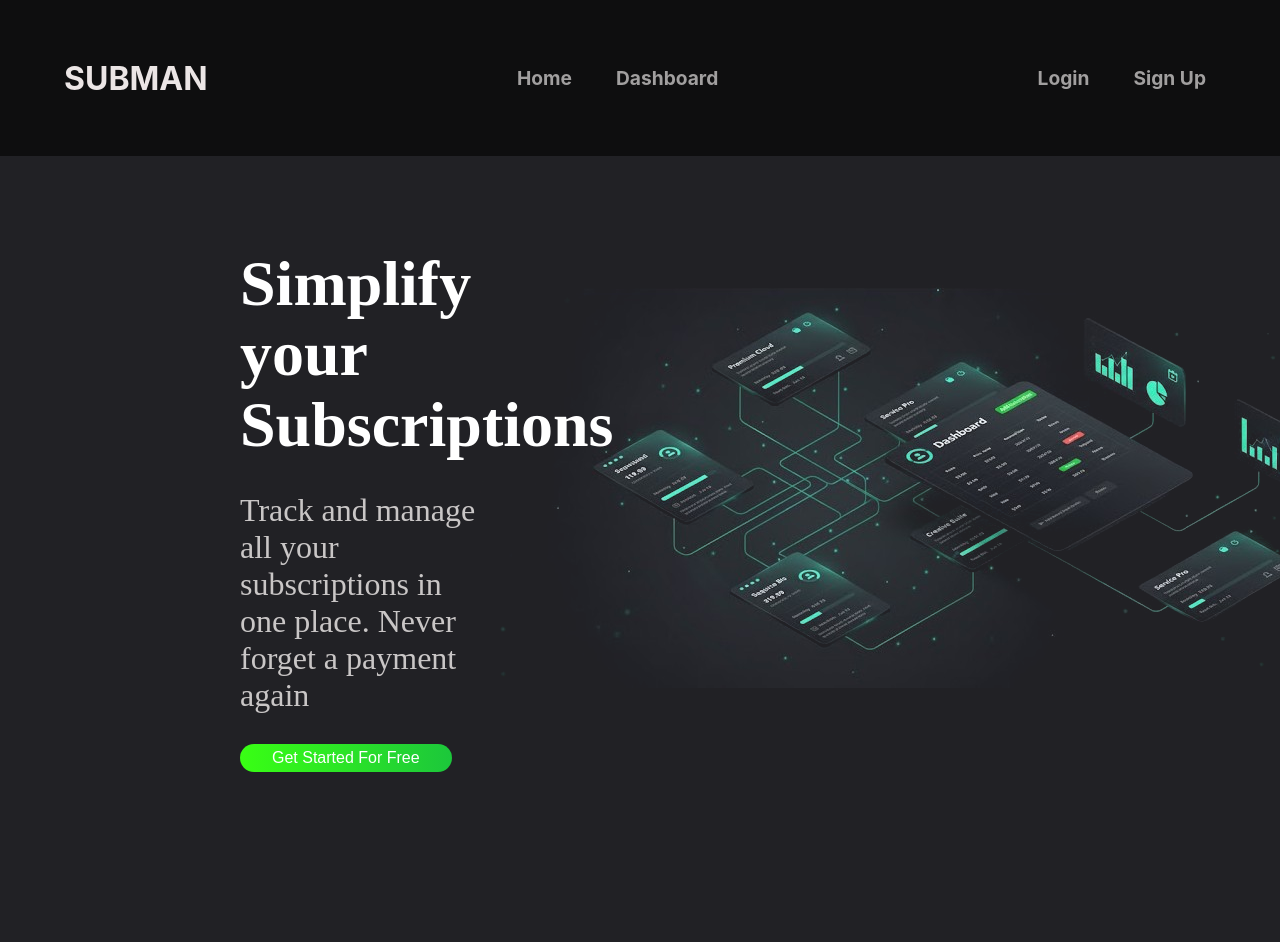
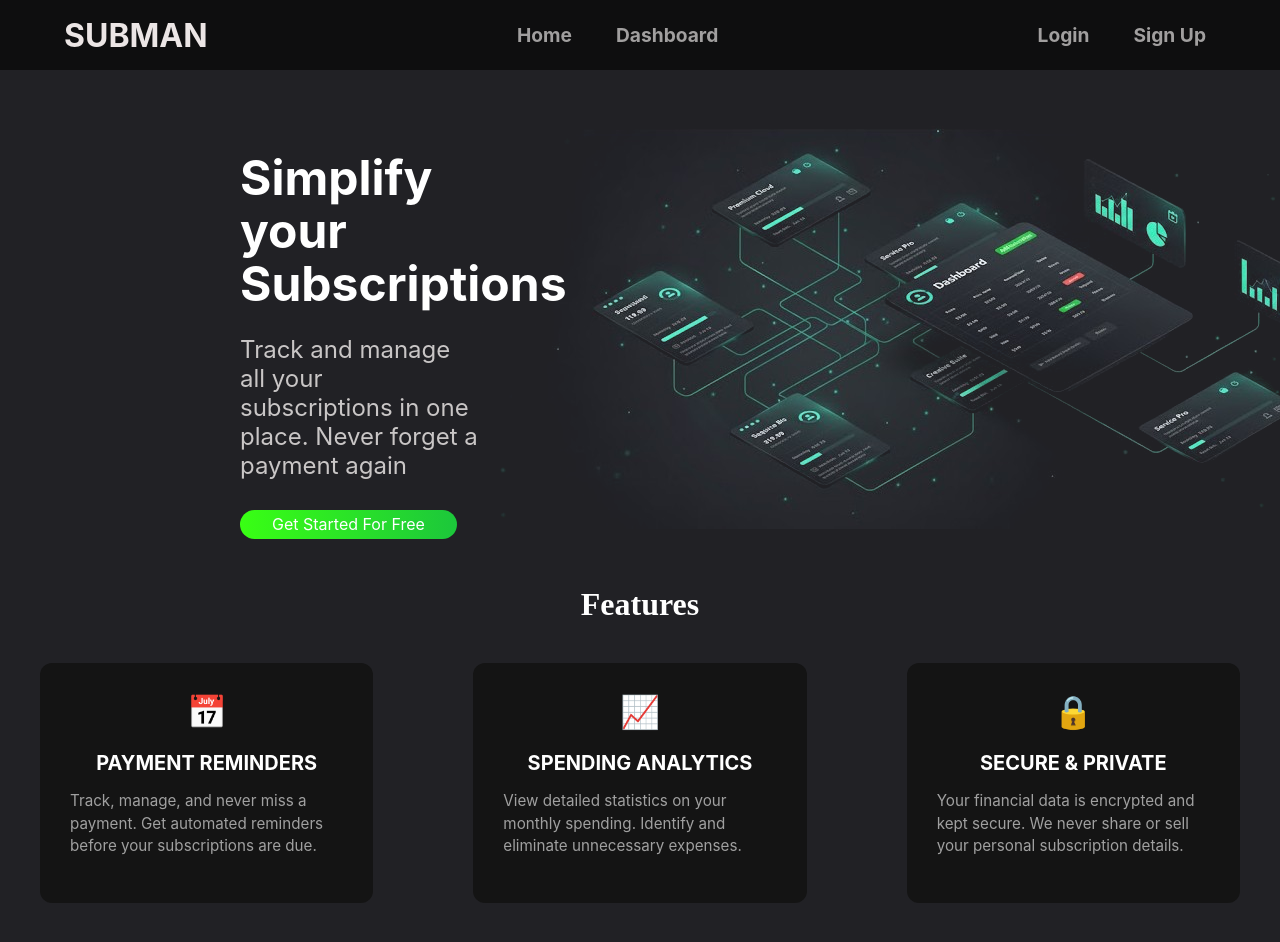
Before and after one commit to jshef747/SUBMAN, a React (Vite) app in the folder frontend/subman-client/: page / in a window 1280 px wide. Shown: the top 942 px of the page. After the commit the page ends 903 px from the top, so only its background shows below. Built offline with nearby package versions, Linux system fonts and the light colour scheme.

Commit message:
fixed the header height and added features cards. also changed fonts in the homepage

```diff
--- a/frontend/subman-client/src/App.css
+++ b/frontend/subman-client/src/App.css
@@ -1,4 +1,15 @@
 #root {
+  --font-body: -apple-system, BlinkMacSystemFont, "Segoe UI", Roboto, Helvetica,
+    Arial, sans-serif;
+
+  --font-size-base: 1.2rem;
+
+  --font-weight-bold: 700;
+
+  --font-weight-normal: 400;
+
+  --font-size-h1: 4rem;
+  --font-weight-h1: 800;
 }
 
 .logo {
--- a/frontend/subman-client/src/components/header/header.css
+++ b/frontend/subman-client/src/components/header/header.css
@@ -7,6 +7,7 @@
   background-color: #0e0e0f;
   width: 100%;
   z-index: 1000;
+  height: 70px;
 }
 
 .app-header a {
--- /dev/null
+++ b/frontend/subman-client/src/pages/homepage/components/featureCard/featureCard.css
@@ -0,0 +1,32 @@
+.feature-card {
+  background-color: rgb(20, 20, 20);
+  border-radius: 12px;
+  padding: 30px;
+  width: 300px;
+
+  text-align: left;
+  color: #fff;
+}
+
+.feature-card-icon {
+  font-size: 2rem;
+  color: #50e3c2;
+  text-align: center;
+  margin-bottom: 15px;
+}
+
+.feature-card-title {
+  font-size: 1.25rem;
+  font-family: var(--font-body);
+  font-weight: 700;
+  margin-bottom: 10px;
+  text-align: center;
+  text-transform: uppercase;
+}
+
+.feature-card-description {
+  font-size: 0.95rem;
+  font-family: var(--font-body);
+  line-height: 1.5;
+  color: #a0a0a0;
+}
--- /dev/null
+++ b/frontend/subman-client/src/pages/homepage/components/featureCard/featureCard.tsx
@@ -0,0 +1,21 @@
+import "./featureCard.css";
+
+interface FeatureCardProps {
+  icon: React.ReactNode;
+  title: string;
+  description: string;
+}
+
+export default function FeatureCard({
+  icon,
+  title,
+  description,
+}: FeatureCardProps) {
+  return (
+    <div className="feature-card">
+      <div className="feature-card-icon">{icon}</div>
+      <h3 className="feature-card-title">{title}</h3>
+      <p className="feature-card-description">{description}</p>
+    </div>
+  );
+}
--- /dev/null
+++ b/frontend/subman-client/src/pages/homepage/components/featureSection/featureSection.css
@@ -0,0 +1,18 @@
+.features-section-wrapper {
+  padding: 20px 0 60px 0;
+}
+
+.section-heading {
+  font-size: 2rem;
+  color: #fff;
+  text-align: center;
+  margin-bottom: 40px;
+}
+
+.features-container {
+  display: flex;
+  justify-content: center;
+  max-width: 100%;
+  gap: 100px;
+  margin: 0 auto;
+}
--- /dev/null
+++ b/frontend/subman-client/src/pages/homepage/components/featureSection/featureSection.tsx
@@ -0,0 +1,29 @@
+import "./featureSection.css";
+import FeatureCard from "../featureCard/featureCard";
+
+export default function FeatureSection() {
+  return (
+    <section className="feature-section-wrapper">
+      <h2 className="section-heading">Features</h2>
+      <div className="features-container">
+        <FeatureCard
+          icon={<span>&#128197;</span>}
+          title="Payment Reminders"
+          description="Track, manage, and never miss a payment. Get automated reminders before your subscriptions are due."
+        />
+
+        <FeatureCard
+          icon={<span>&#128200;</span>}
+          title="Spending Analytics"
+          description="View detailed statistics on your monthly spending. Identify and eliminate unnecessary expenses."
+        />
+
+        <FeatureCard
+          icon={<span>&#128274;</span>}
+          title="Secure & Private"
+          description="Your financial data is encrypted and kept secure. We never share or sell your personal subscription details."
+        />
+      </div>
+    </section>
+  );
+}
--- a/frontend/subman-client/src/pages/homepage/components/mainBody/MainBody.css
+++ b/frontend/subman-client/src/pages/homepage/components/mainBody/MainBody.css
@@ -2,8 +2,7 @@
   display: flex;
   justify-content: space-between;
   align-items: center;
-  padding: 200px;
-  padding-top: 50px;
+  padding: 50px 200px 20px 200px;
 }
 
 .main-text-wrapper {
@@ -11,12 +10,14 @@
   text-align: left;
 }
 .main-text-wrapper h1 {
-  font-size: 4rem;
+  font-size: 3rem;
+  font-family: var(--font-body);
   margin-bottom: 20px;
   line-height: 1.1;
 }
 .main-text-wrapper p {
-  font-size: 2rem;
+  font-size: 1.5rem;
+  font-family: var(--font-body);
   margin-bottom: 30px;
   color: #c9c6c6;
 }
@@ -27,7 +28,7 @@
 .get-started {
   --light-green: #1cc73b;
   --neon-green: #39ff14;
-
+  font-family: var(--font-body);
   background-color: var(--light-green);
   color: white;
   border: none;
--- a/frontend/subman-client/src/pages/homepage/homepage.tsx
+++ b/frontend/subman-client/src/pages/homepage/homepage.tsx
@@ -1,10 +1,12 @@
 import MainBody from "./components/mainBody/MainBody";
+import FeatureSection from "./components/featureSection/featureSection";
 import "./homepage.css";
 
 export default function HomePage() {
   return (
     <div className="homepage-container">
       <MainBody />
+      <FeatureSection />
     </div>
   );
 }
```
